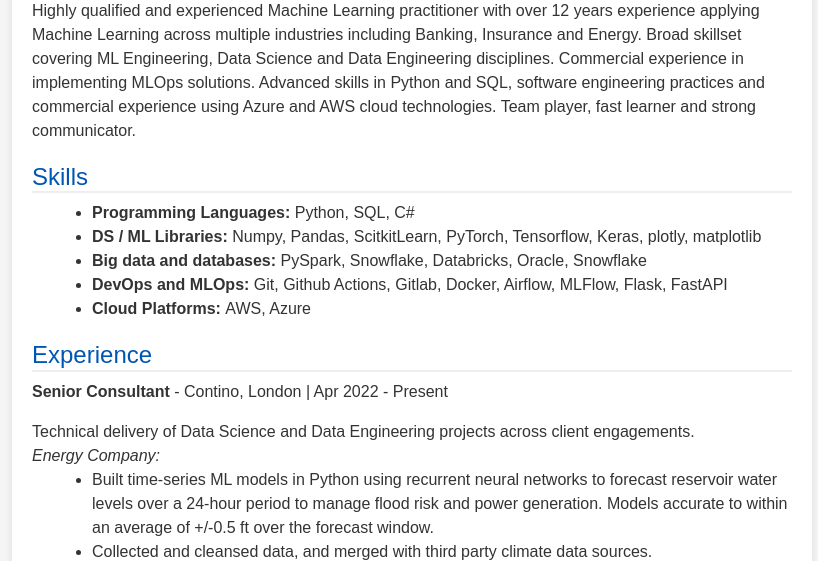
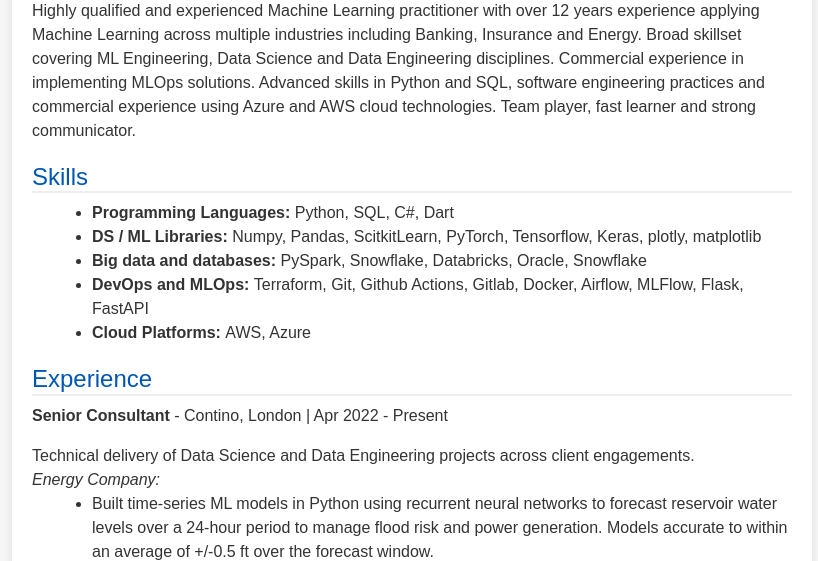
Before and after one commit to g-nightingale/cv-webapp, a Flask app: page / in a window 1280 px wide. Shown: the part 134-695 px from the top of the page, without its empty margins (228-1046 px from the left). Run offline with Flask 2, Linux system fonts and the light colour scheme; some libraries are stand-ins or nearby versions.

Commit message:
CV updates

```diff
--- a/templates/cv.html
+++ b/templates/cv.html
@@ -68,10 +68,10 @@
 
     <h2>Skills</h2>
     <ul>
-        <li><strong>Programming Languages: </strong> Python, SQL, C#</li>
+        <li><strong>Programming Languages: </strong> Python, SQL, C#, Dart</li>
         <li><strong>DS / ML Libraries: </strong> Numpy, Pandas, ScitkitLearn, PyTorch, Tensorflow, Keras, plotly, matplotlib</li>
         <li><strong>Big data and databases: </strong>PySpark, Snowflake, Databricks, Oracle, Snowflake</li>
-        <li><strong>DevOps and MLOps: </strong>Git, Github Actions, Gitlab, Docker, Airflow, MLFlow, Flask, FastAPI</li>
+        <li><strong>DevOps and MLOps: </strong>Terraform, Git, Github Actions, Gitlab, Docker, Airflow, MLFlow, Flask, FastAPI</li>
         <li><strong>Cloud Platforms: </strong>AWS, Azure</li>
     </ul>
 
```
